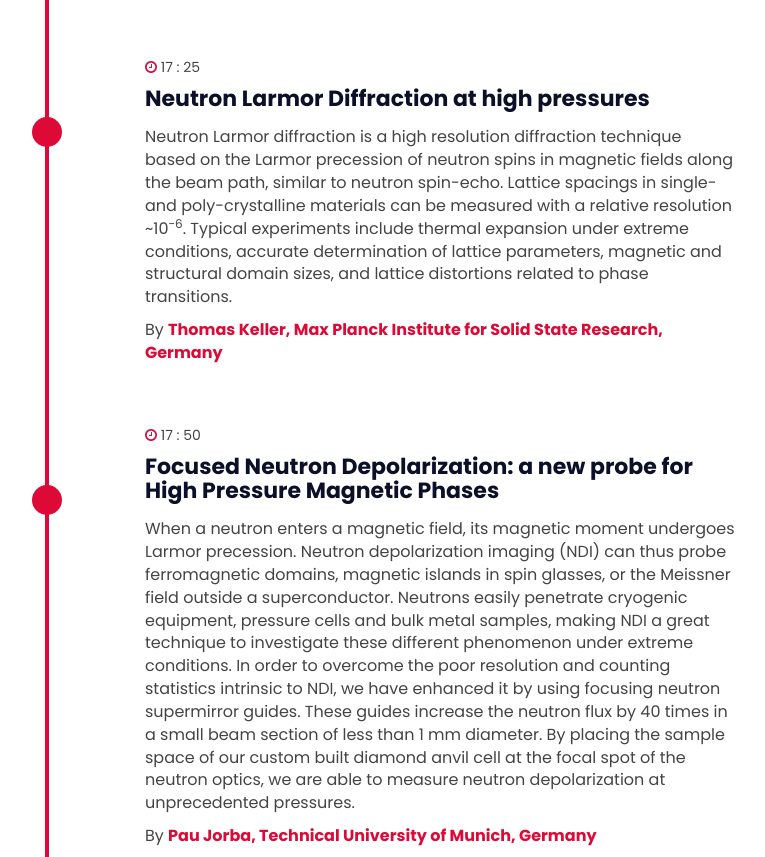
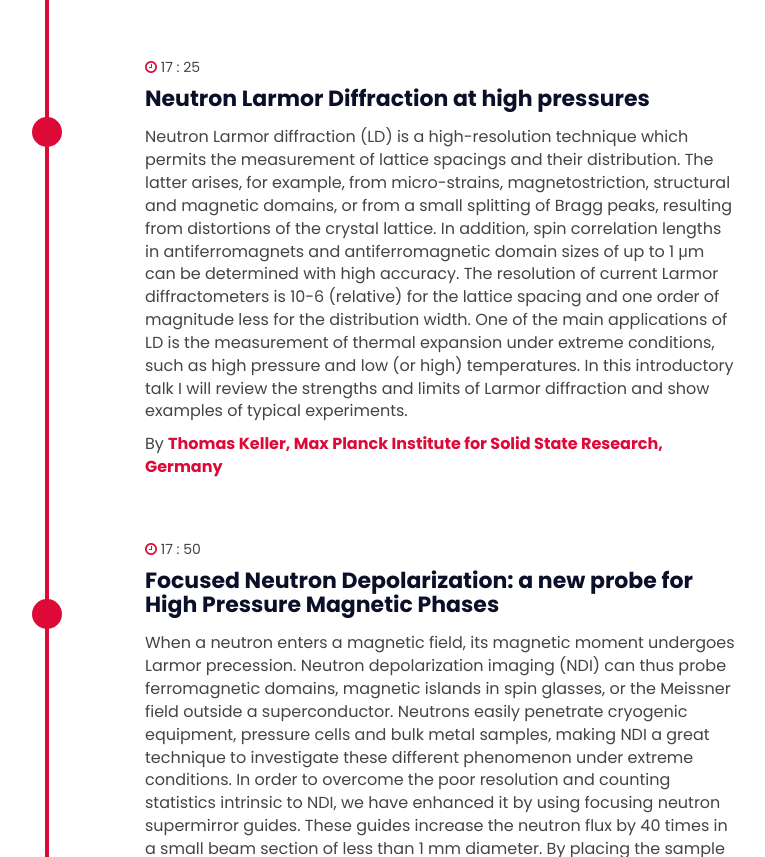
Before and after one commit to me2d09/neutron.press, a plain HTML site: page index.html in a window 1280 px wide. Shown: the part 1961-2818 px from the top of the page, without its empty margins (280-1045 px from the left). Drawn offline with Linux system fonts and the light colour scheme; some packages are replaced by stand-ins of ours.

Commit message:
New abstract Thomas

```diff
--- a/index.html
+++ b/index.html
@@ -223,12 +223,12 @@
 							<div class="event-content">
 								<p class="event-time"><i class="fa fa-clock-o"></i> 17 : 25</p>
 								<h3 class="event-title">Neutron Larmor Diffraction at high pressures</h3>
-								<p>Neutron Larmor diffraction is a high resolution diffraction technique based on the
-										Larmor precession of neutron spins in magnetic fields along the beam path, similar to neutron
-										spin-echo. Lattice spacings in single- and poly-crystalline materials can be measured with a
-										relative resolution ~10<sup>-6</sup>. Typical experiments include thermal expansion under extreme
-										conditions, accurate determination of lattice parameters, magnetic and structural
-										domain sizes, and lattice distortions related to phase transitions.</p>
+								<p>Neutron Larmor diffraction (LD) is a high-resolution technique which permits the measurement of lattice spacings and their distribution.
+									The latter arises, for example, from micro-strains, magnetostriction, structural and magnetic domains, or from a small splitting of Bragg peaks,
+									resulting from distortions of the crystal lattice. In addition, spin correlation lengths in antiferromagnets and antiferromagnetic domain sizes of up to 1 μm can be determined with high accuracy.
+									The resolution of current Larmor diffractometers is 10-6 (relative) for the lattice spacing and one order of magnitude less for the distribution width.
+									One of the main applications of LD is the measurement of thermal expansion under extreme conditions, such as high pressure and low (or high) temperatures.
+									In this introductory talk I will review the strengths and limits of Larmor diffraction and show examples of typical experiments.</p>
 								<p>By <a href="https://www.fkf.mpg.de/person/31538">Thomas Keller, Max Planck Institute for Solid State Research, Germany</a></p>
 							</div>
 						</div>
```
